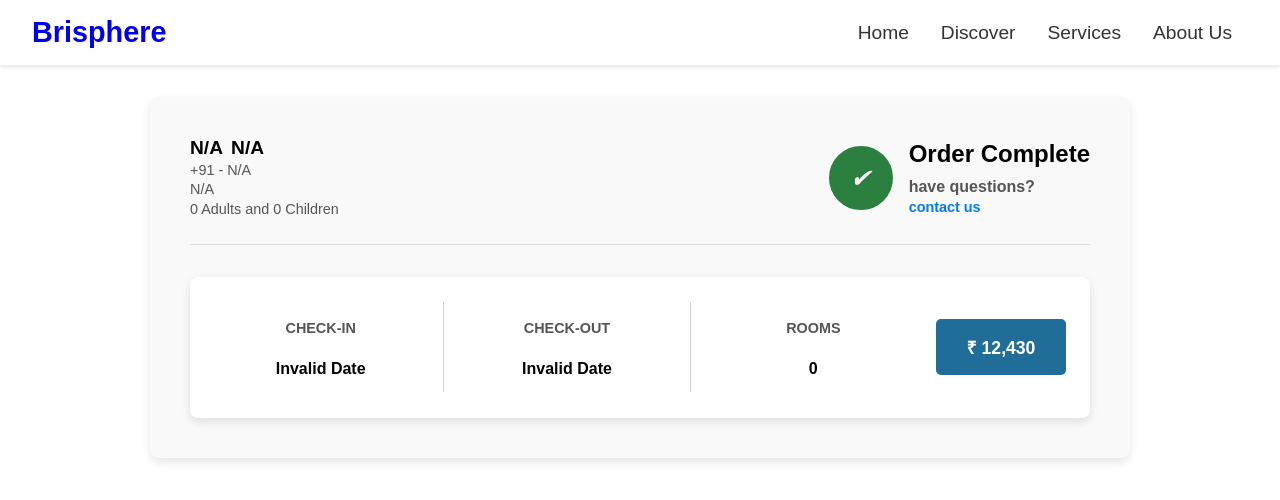
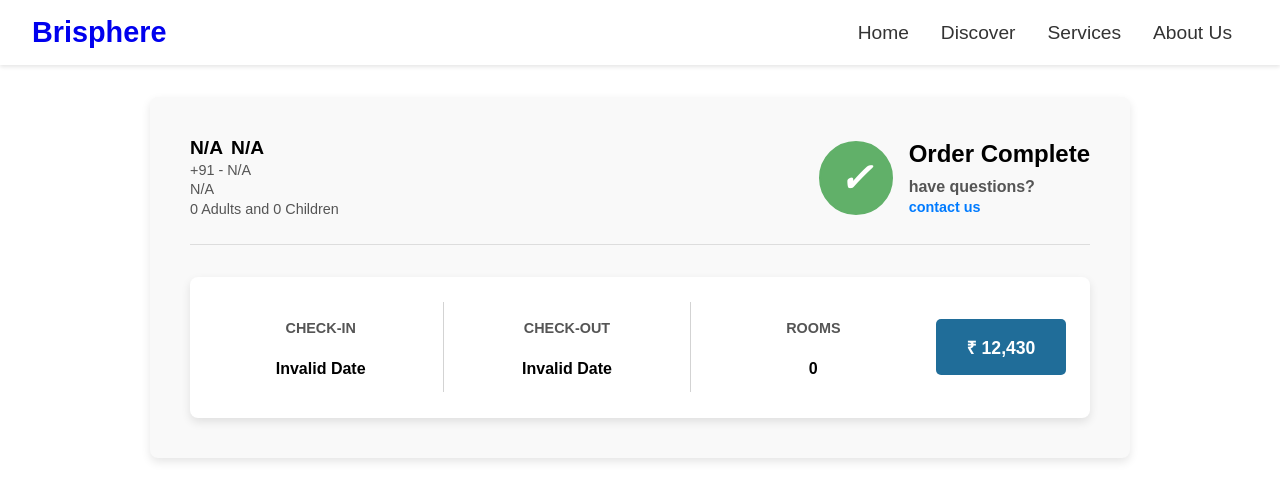
Before and after one commit to saivenkat-pentakota/travellbooking-website, a React (Create React App) app: page /booking-details in a window 1280 px wide. Shown: the top 500 px of the page. Built offline with nearby package versions, Linux system fonts and the light colour scheme.

Commit message:
updated css

```diff
--- a/src/components/BookingDetails.css
+++ b/src/components/BookingDetails.css
@@ -47,19 +47,20 @@
 }
 
 .status-icon {
-  width: 60px;
-  height: 60px;
+  width: 70px;
+  height: 70px;
   display: flex;
   justify-content: center;
   align-items: center;
-  border: 2px solid #2c803f;
+  border: 2px solid rgba(97,176,105,255);
   border-radius: 50%;
-  background-color: #2c803f;
+  background-color: rgba(97,176,105,255);
 }
 
 .status-icon i{
   color: white;
-  font-size: 1.6rem;
+  font-size: 2.5rem;
+  font-weight: bold;
 }
 
 
--- a/src/components/BookingDetails.js
+++ b/src/components/BookingDetails.js
@@ -43,7 +43,7 @@ function BookingDetails() {
         </div>
         <div className="order-status">
           <div className="status-icon">
-            <i className="checkmark">✔</i>
+            <i className="checkmark">&#10003;</i>
           </div>
           <div>
             <p className='order-complete' style={{fontSize:'24px',fontWeight:'bold',color:'black',marginBottom:'10px'}}>Order Complete</p>
--- a/src/pages/Home.css
+++ b/src/pages/Home.css
@@ -70,7 +70,7 @@
 .home-booking-section {
   width: 800px;
   position: absolute;
-  bottom: 4.5rem;
+  bottom: 2.5rem;
   left: 50%;
   transform: translateX(-50%);
   display: flex;
--- a/src/pages/Home.js
+++ b/src/pages/Home.js
@@ -1,7 +1,8 @@
 import React, { useState } from 'react';
 import { useNavigate } from 'react-router-dom';
 import './Home.css';
-import { FaFacebook, FaInstagram, FaCaretDown } from 'react-icons/fa';
+import { FaFacebook, FaCaretDown } from 'react-icons/fa';
+import { AiFillInstagram } from "react-icons/ai";
 import HomePageImage from '../images/homepage-img.jpg';
 import Services from '../components/Services';
 import Footer from '../components/Footer';
@@ -59,7 +60,7 @@ function Home() {
             <p>India's first true digital tourism ecosystem</p>
             <div className="home-social-icons">
               <FaFacebook className="home-social-icon" />
-              <FaInstagram className="home-social-icon" />
+              <AiFillInstagram className="home-social-icon" />
             </div>
           </div>
           <div className="home-intro-image">
```
